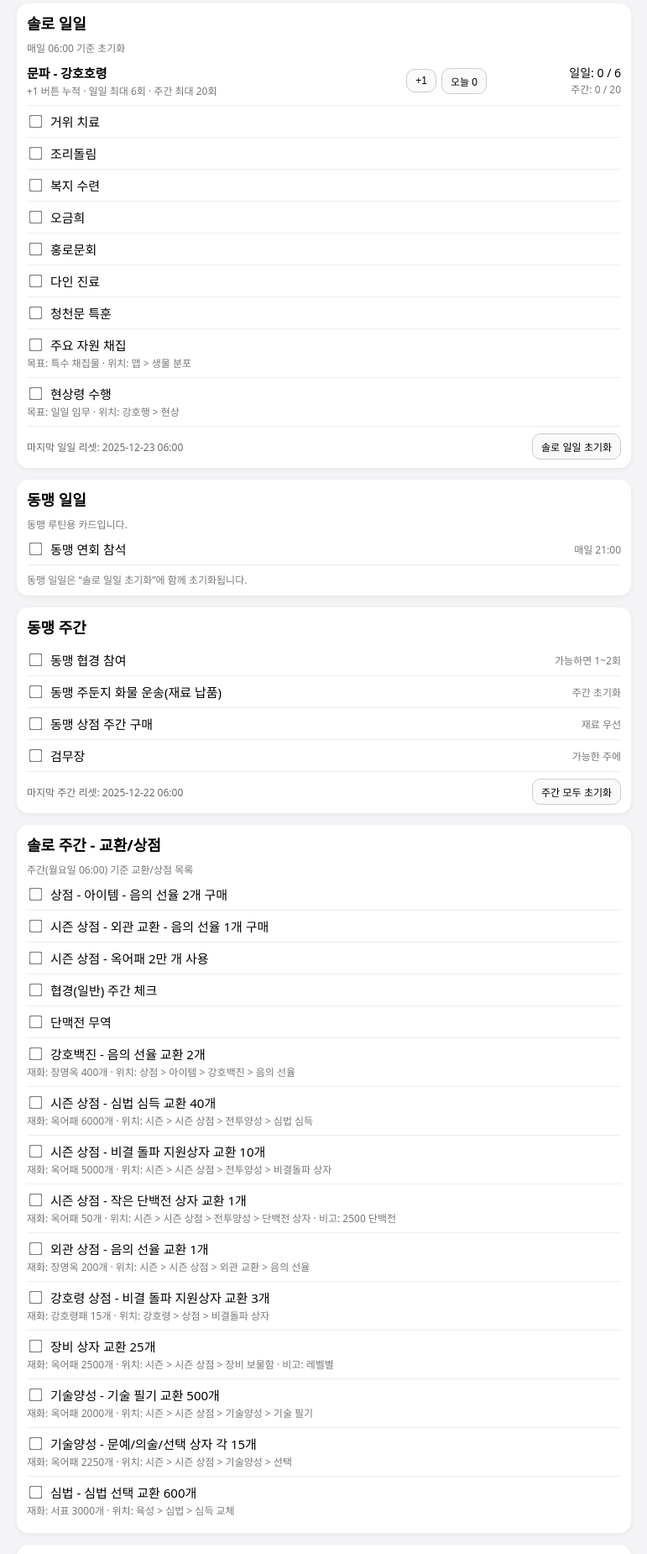
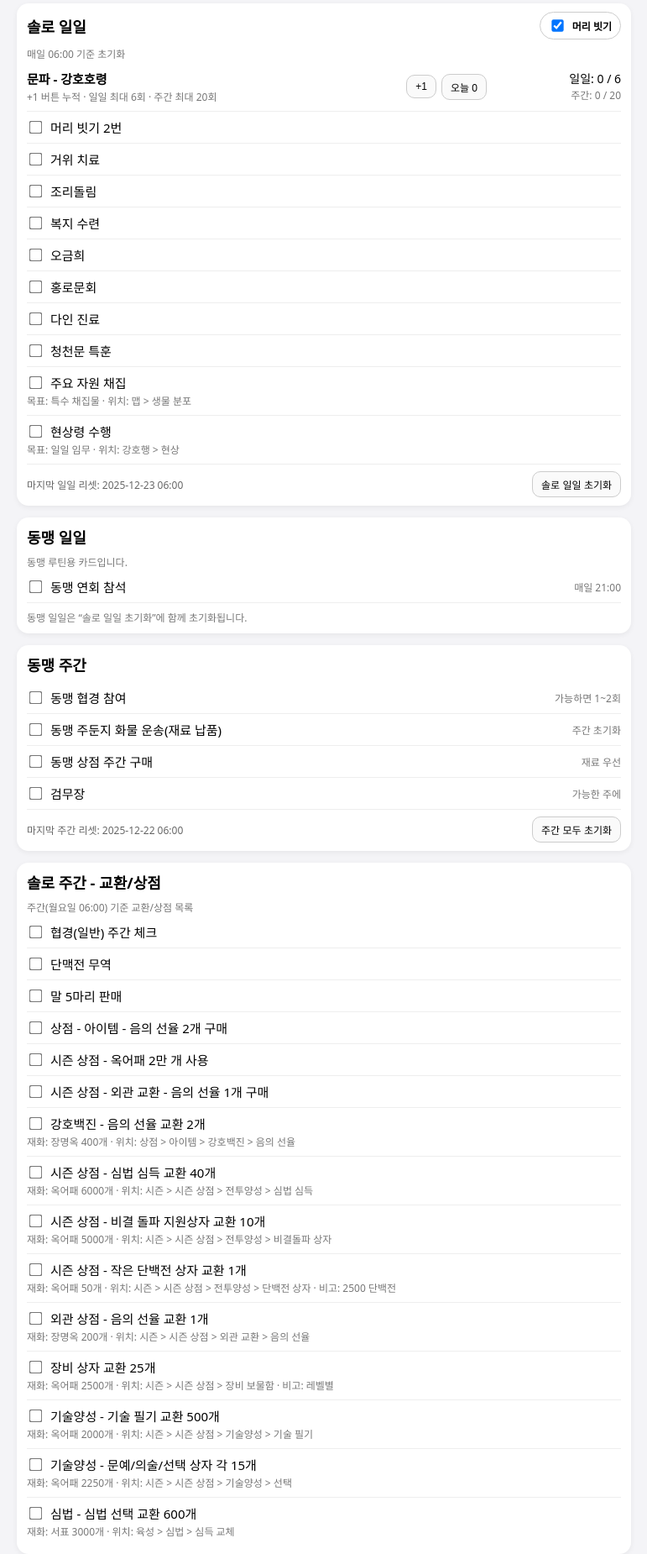
Before and after one commit to Leticia-9/WWM_Check_list, a plain HTML site: page index.html in a window 1280 px wide. Shown: the part 220-2070 px from the top of the page at 84% size, without its empty margins (254-1025 px from the left). Drawn offline with Linux system fonts and the light colour scheme.

Commit message:
머리빗기 온오프 기능 추가

```diff
--- a/index.html
+++ b/index.html
@@ -145,6 +145,7 @@
     .right-tools { display:flex; gap: 8px; align-items:center; }
     .muted { color: #777; font-size: 12px; }
     .hidden { display: none !important; }
+    .ui-hidden { display: none !important; }
   </style>
 </head>
 
@@ -182,6 +183,10 @@
     <h2>
       <span>솔로 일일</span>
       <span class="right-tools">
+        <label class="toggle" style="margin:0;">
+          <input type="checkbox" id="showHairTask" />
+          머리 빗기
+        </label>
         <span class="badge" id="munpa-weekly-badge" style="display:none;">문파 주간 캡</span>
       </span>
     </h2>
@@ -208,6 +213,13 @@
         </div>
         <div id="daily-munpa-counter"></div>
       </div>
+    </div>
+
+    <div class="task-row" id="hair-row" data-freq="daily" data-scope="solo" data-kind="check" data-search="머리 빗기 2번">
+      <label class="task-label">
+        <input type="checkbox" data-task-id="daily-hair">
+        머리 빗기 2번
+      </label>
     </div>
 
     <div class="task-row" data-freq="daily" data-scope="solo" data-kind="check" data-search="거위 치료">
@@ -351,28 +363,7 @@
     <h2><span>솔로 주간 - 교환/상점</span></h2>
     <div class="card-note">주간(월요일 06:00) 기준 교환/상점 목록</div>
 
-    <!-- (기존 솔로 주간에 있던 항목들) -->
-    <div class="task-row" data-freq="weekly" data-scope="solo" data-kind="check" data-search="상점 아이템 음의 선율 2개">
-      <label class="task-label">
-        <input type="checkbox" data-task-id="weekly-shop-sound2">
-        상점 - 아이템 - 음의 선율 2개 구매
-      </label>
-    </div>
-
-    <div class="task-row" data-freq="weekly" data-scope="solo" data-kind="check" data-search="시즌 상점 외관 교환 음의 선율 1개">
-      <label class="task-label">
-        <input type="checkbox" data-task-id="weekly-season-sound1">
-        시즌 상점 - 외관 교환 - 음의 선율 1개 구매
-      </label>
-    </div>
-
-    <div class="task-row" data-freq="weekly" data-scope="solo" data-kind="check" data-search="옥어패 2만 사용">
-      <label class="task-label">
-        <input type="checkbox" data-task-id="weekly-oyuopae">
-        시즌 상점 - 옥어패 2만 개 사용
-      </label>
-    </div>
-
+    <!-- 우선순위/활동성 항목 -->
     <div class="task-row" data-freq="weekly" data-scope="solo" data-kind="check" data-search="협경 일반">
       <label class="task-label">
         <input type="checkbox" data-task-id="weekly-hyeopgyeong">
@@ -387,7 +378,37 @@
       </label>
     </div>
 
-    <!-- (기존 솔로 주간 - 교환/상점 목록) -->
+    <!-- 추가: 말 판매 -->
+    <div class="task-row" data-freq="weekly" data-scope="solo" data-kind="check" data-search="말 5마리 판매">
+      <label class="task-label">
+        <input type="checkbox" data-task-id="weekly-horse-sell5">
+        말 5마리 판매
+      </label>
+    </div>
+
+    <!-- 구매/사용(표시용) -->
+    <div class="task-row" data-freq="weekly" data-scope="solo" data-kind="check" data-search="상점 아이템 음의 선율 2개">
+      <label class="task-label">
+        <input type="checkbox" data-task-id="weekly-shop-sound2">
+        상점 - 아이템 - 음의 선율 2개 구매
+      </label>
+    </div>
+
+    <div class="task-row" data-freq="weekly" data-scope="solo" data-kind="check" data-search="옥어패 2만 사용">
+      <label class="task-label">
+        <input type="checkbox" data-task-id="weekly-oyuopae">
+        시즌 상점 - 옥어패 2만 개 사용
+      </label>
+    </div>
+
+    <div class="task-row" data-freq="weekly" data-scope="solo" data-kind="check" data-search="시즌 상점 외관 교환 음의 선율 1개">
+      <label class="task-label">
+        <input type="checkbox" data-task-id="weekly-season-sound1">
+        시즌 상점 - 외관 교환 - 음의 선율 1개 구매
+      </label>
+    </div>
+
+    <!-- 교환/상점 상세(재화/위치 포함) -->
     <div class="task-row" data-freq="weekly" data-scope="solo" data-kind="check" data-search="강호백진 음의 선율 장명옥">
       <div>
         <label class="task-label">
@@ -438,16 +459,6 @@
       </div>
     </div>
 
-    <div class="task-row" data-freq="weekly" data-scope="solo" data-kind="check" data-search="강호령 상점 비결 돌파 지원상자 강호령패">
-      <div>
-        <label class="task-label">
-          <input type="checkbox" data-task-id="weekly-ganghoryeong-bigeolbox3">
-          강호령 상점 - 비결 돌파 지원상자 교환 3개
-        </label>
-        <small>재화: 강호령패 15개 · 위치: 강호령 &gt; 상점 &gt; 비결돌파 상자</small>
-      </div>
-    </div>
-
     <div class="task-row" data-freq="weekly" data-scope="solo" data-kind="check" data-search="장비 상점 장비 상자 옥어패">
       <div>
         <label class="task-label">
@@ -488,6 +499,7 @@
       </div>
     </div>
   </div>
+
 
   <!-- 5) 솔로 월간 - 교환/상점 -->
   <div class="card" data-card="solo-monthly-exchange">
@@ -537,6 +549,38 @@
       onlyTodo: false,
       query: ""
     };
+
+    const UI_KEY = "yunyun-checklist-ui-v1";
+
+    function loadUIPrefs() {
+      try {
+        const raw = localStorage.getItem(UI_KEY);
+        if (!raw) return null;
+        return JSON.parse(raw);
+      } catch (e) {
+        console.error("ui load error", e);
+        return null;
+      }
+    }
+
+    function saveUIPrefs(prefs) {
+      try {
+        localStorage.setItem(UI_KEY, JSON.stringify(prefs));
+      } catch (e) {
+        console.error("ui save error", e);
+      }
+    }
+
+    let uiPrefs = loadUIPrefs();
+    if (!uiPrefs) uiPrefs = { showHairTask: true };
+
+    function applyUIPreferences() {
+      const toggle = document.getElementById("showHairTask");
+      if (toggle) toggle.checked = !!uiPrefs.showHairTask;
+
+      const hairRow = document.getElementById("hair-row");
+      if (hairRow) hairRow.classList.toggle("ui-hidden", !uiPrefs.showHairTask);
+    }
 
     function pad2(n){ return String(n).padStart(2, "0"); }
 
@@ -685,7 +729,7 @@
       document.querySelectorAll(".card").forEach(card => {
         const rows = card.querySelectorAll(".task-row[data-freq][data-scope]");
         if (rows.length === 0) return;
-        const anyVisible = Array.from(rows).some(r => !r.classList.contains("hidden"));
+        const anyVisible = Array.from(rows).some(r => !r.classList.contains("hidden") && !r.classList.contains("ui-hidden"));
         card.classList.toggle("hidden", !anyVisible);
       });
     }
@@ -849,6 +893,17 @@
         });
       }
 
+      // 머리 빗기 표시 토글(개별 브라우저 저장)
+      const showHairTask = document.getElementById("showHairTask");
+      if (showHairTask) {
+        showHairTask.addEventListener("change", () => {
+          uiPrefs.showHairTask = !!showHairTask.checked;
+          saveUIPrefs(uiPrefs);
+          applyUIPreferences();
+          applyFilters();
+        });
+      }
+
       document.querySelectorAll(".chip[data-filter-group][data-filter-value]").forEach(chip => {
         chip.addEventListener("click", () => {
           const group = chip.getAttribute("data-filter-group");
@@ -874,6 +929,7 @@
     (function main() {
       setSubtitle();
       const state = initStateIfNeeded();
+      applyUIPreferences();
       updateUIFromState(state);
       attachEvents(state);
       updateNowTime();
```
